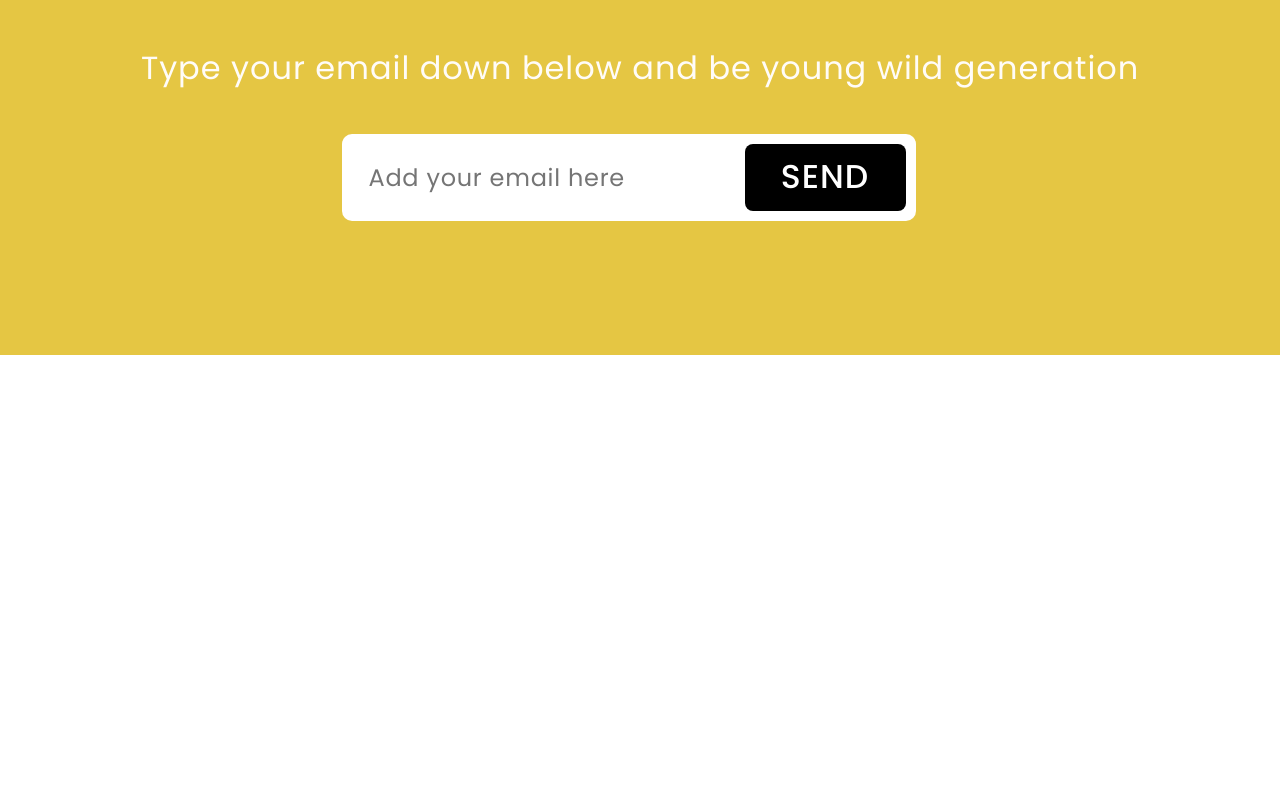
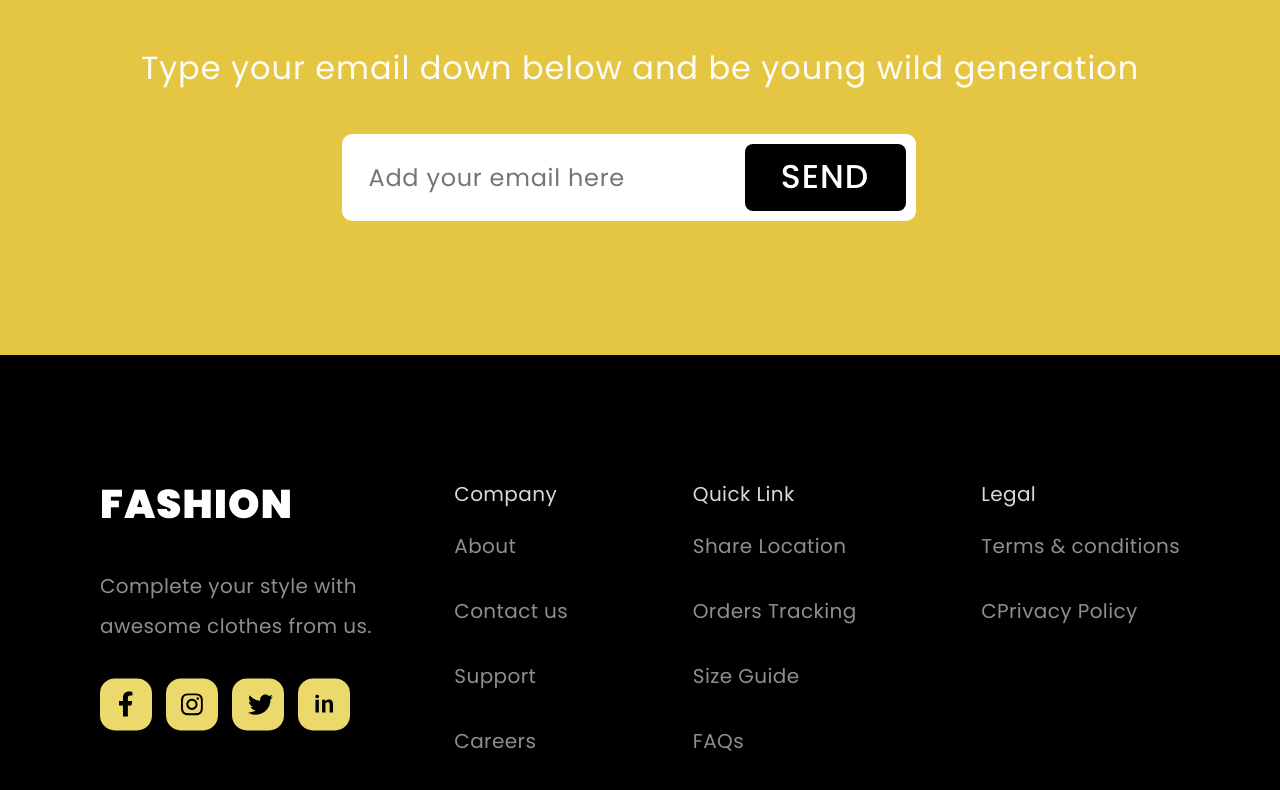
Before and after one commit to Demna12/Fashion, a React (Create React App) app: page / in a window 1280 px wide. Shown: the part 5194-5984 px from the top of the page. Before the commit the page ends 5549 px from the top, so only its background shows below. Built offline with nearby package versions, Linux system fonts and the light colour scheme.

Commit message:
add Footer

```diff
--- a/src/App.js
+++ b/src/App.js
@@ -6,6 +6,7 @@ import Payday from './components/payday/Payday';
 import Favourite from './components/favourite/Favourite';
 import Voucher from './components/voucher/Voucher';
 import Join from './components/join/Join';
+import Footer from './components/footer/Footer';
 
 function App() {
     return (
@@ -18,6 +19,7 @@ function App() {
             <Favourite />
             <Voucher />
             <Join/>
+            <Footer />
         </div>
     );
 }
--- a/src/components/footer/Footer.jsx
+++ b/src/components/footer/Footer.jsx
@@ -0,0 +1,88 @@
+import styles from './Footer.module.css';
+import fbIcon from './../../images/socials/fb.svg';
+import instIcon from './../../images/socials/inst.svg';
+import twIcon from './../../images/socials/tw.svg';
+import inIcon from './../../images/socials/in.svg';
+
+const Footer = () => {
+    return (
+        <footer>
+            <div className={styles.container}>
+                <div className={styles.fashion}>
+                    <div className={styles.text}>
+                        FASHION
+                        <div className={styles.fashinDescr}>
+                            Complete your style with awesome clothes from us.
+                        </div>
+                    </div>
+                    <div className={styles.fashionIcon}>
+                        <a href="#!">
+                            <img src={fbIcon} alt="FacebooK" />
+                        </a>
+                        <a href="#!">
+                            <img src={instIcon} alt="Instagram" />
+                        </a>
+                        <a href="#!">
+                            <img src={twIcon} alt="Tweater" />
+                        </a>
+                        <a href="#!">
+                            <img src={inIcon} alt="LinkedIn" />
+                        </a>
+                    </div>
+                </div>
+                <div className={styles.fashionLinks}>
+                    <div className={styles.company}>
+                        <ul>
+                            {' '}
+                            Company
+                            <a href="#!">
+                                <li>About</li>
+                            </a>
+                            <a href="#!">
+                                <li>Contact us</li>
+                            </a>
+                            <a href="#!">
+                                <li>Support</li>
+                            </a>
+                            <a href="#!">
+                                <li>Careers</li>
+                            </a>
+                        </ul>
+                    </div>
+                    <div className={styles.quickLink}>
+                        <ul>
+                            {' '}
+                            Quick Link
+                            <a href="#!">
+                                <li>Share Location</li>
+                            </a>
+                            <a href="#!">
+                                <li>Orders Tracking</li>
+                            </a>
+                            <a href="#!">
+                                <li>Size Guide</li>
+                            </a>
+                            <a href="#!">
+                                <li>FAQs</li>
+                            </a>
+                        </ul>
+                    </div>
+                    <div className={styles.legal}>
+                        <ul>
+                            {' '}
+                            Legal
+                            <a href="#!">
+                                <li>Terms & conditions</li>
+                            </a>
+                            <a href="#!">
+                                <li>CPrivacy Policy</li>
+                            </a>
+                        </ul>
+                    </div>
+                </div>
+            </div>
+        </footer>
+    );
+};
+
+export default Footer;
--- /dev/null
+++ b/src/components/footer/Footer.module.css
@@ -0,0 +1,63 @@
+.container {
+    display: flex;
+    max-height: 545px;
+    background-color: #000;
+    padding: 119px 100px 147px 100px;
+    justify-content: space-between;
+}
+
+.text {
+    font-weight: 900;
+    font-size: 40px;
+    line-height: 60px;
+    letter-spacing: 0.03em;
+    color: #fff;
+}
+
+.fashinDescr {
+    font-weight: 400;
+    font-size: 20px;
+    line-height: 40px;
+    letter-spacing: 0.02em;
+    color: #8e8e8e;
+    margin-top: 32px;
+}
+
+.fashion {
+    width: 415px;
+    min-height: 248px;
+}
+
+.fashionIcon {
+    display: flex;
+    column-gap: 14px;
+}
+
+.fashionIcon a {
+    margin-top: 32px;
+    width: 52px;
+    height: 52px;
+}
+
+.fashionLinks {
+    display: flex;
+    width: 850px;
+    min-height: 273px;
+    flex-direction: row;
+    justify-content: space-between;
+    padding: 0px;
+    gap: 20px;
+    font-weight: 400;
+    font-size: 20px;
+    line-height: 40px;
+    letter-spacing: 0.02em;
+    color: #d9d9d9;
+}
+
+.fashionLinks ul li {
+    font-weight: 400;
+    font-size: 20px;
+    line-height: 65px;
+    letter-spacing: 0.02em;
+    color: #8e8e8e;
+}
```
